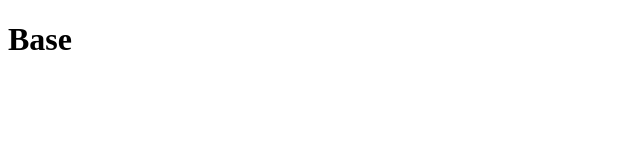
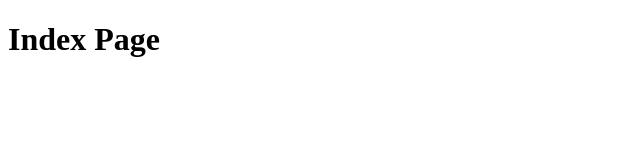
Before and after one commit to calixo888/github-pages, a plain HTML site: page index.html in a window 1280 px wide. Shown: the whole page, without its empty margins (0-640 px from the left). Drawn offline with Linux system fonts and the light colour scheme.

Commit message:
Update index.html

```diff
--- a/index.html
+++ b/index.html
@@ -2,9 +2,9 @@
 <html lang="en" dir="ltr">
   <head>
     <meta charset="utf-8">
-    <title>Base</title>
+    <title>GitHub Pages Demo</title>
   </head>
   <body>
-    <h1>Base</h1>
+    <h1>Index Page</h1>
   </body>
 </html>
```
